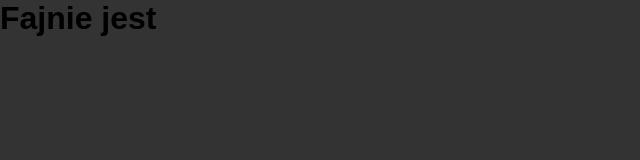
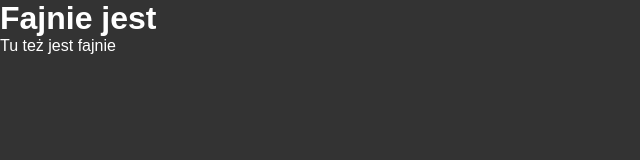
Before and after one commit to GrzegorzStypa/test, a plain HTML site: page index.html in a window 1280 px wide. Shown: the whole page, without its empty margins (0-640 px from the left). Drawn offline with Linux system fonts and the light colour scheme.

Commit message:
added p and color's style

```diff
--- a/index.html
+++ b/index.html
@@ -11,6 +11,7 @@
 
 <body>
     <h1>Fajnie jest</h1>
+    <p>Tu też jest fajnie</p>
 </body>
 
 </html>
--- a/style.css
+++ b/style.css
@@ -8,4 +8,5 @@ body {
 	height: 100vh;
 	background-color: #333;
 	font-family: sans-serif;
+	color: white;
 }
```
